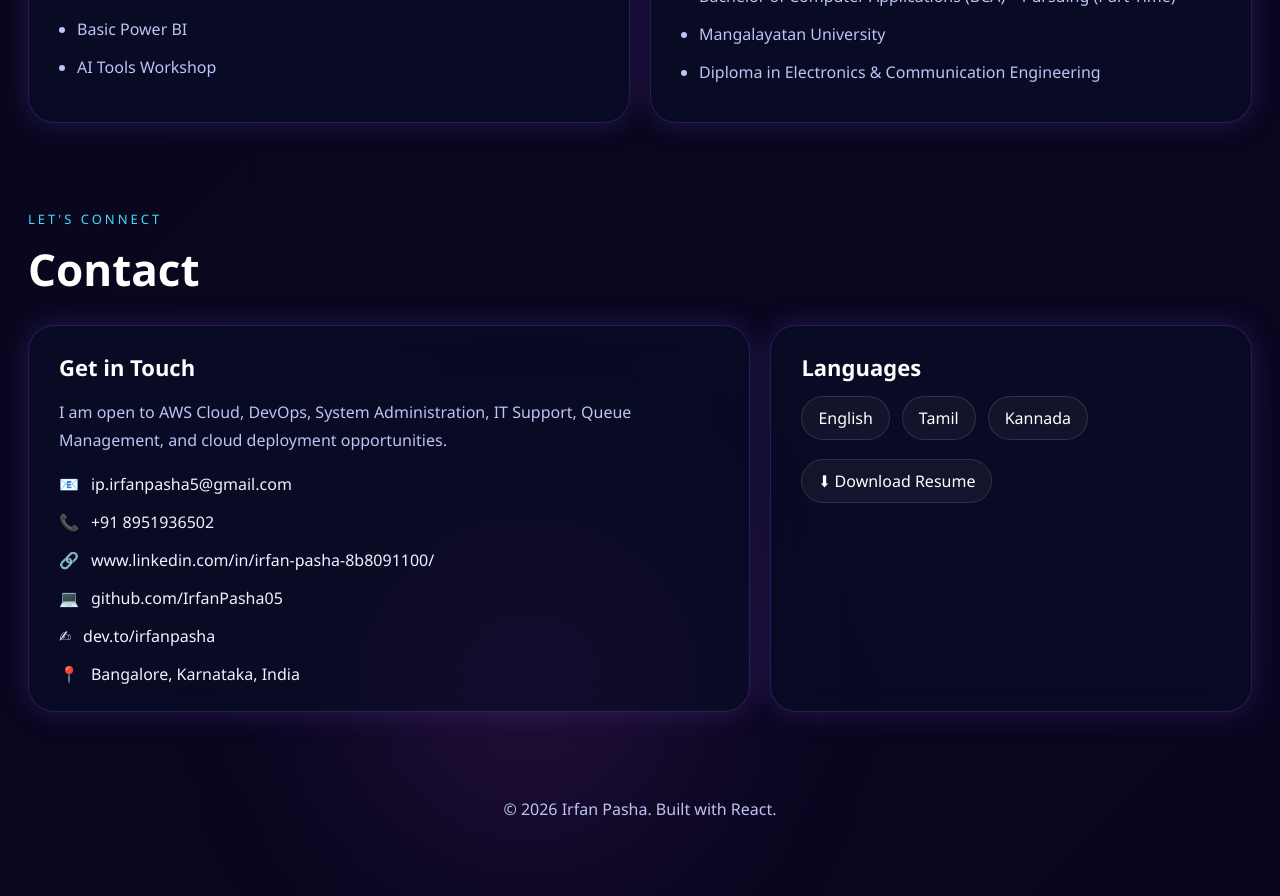
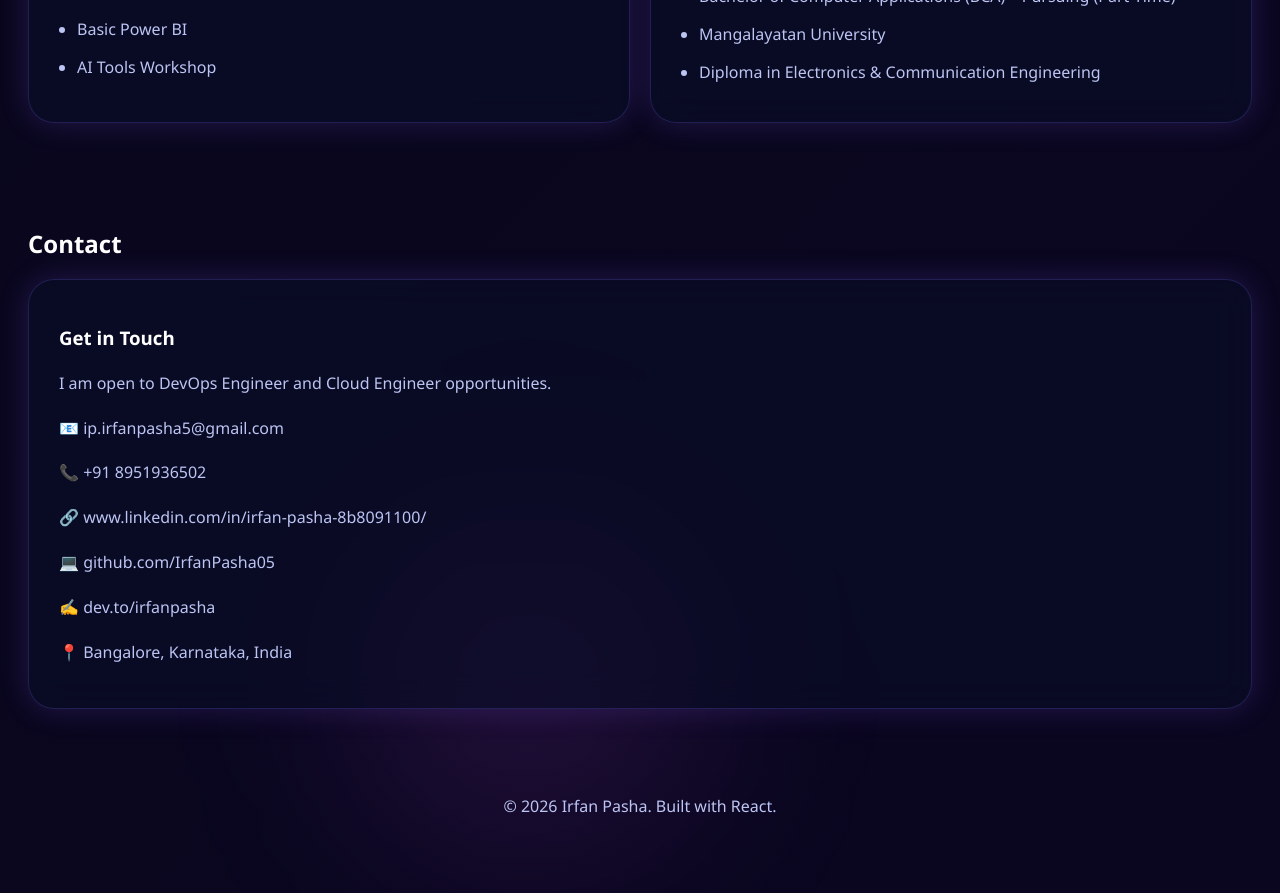
Before and after one commit to IrfanPasha05/my-portfolio, a React (Create React App) app: page / in a window 1280 px wide. Shown: the part 7220-8116 px from the top of the page. Built offline with nearby package versions, Linux system fonts and the light colour scheme.

Commit message:
Updated portfolio content

```diff
--- a/src/components/Contact.jsx
+++ b/src/components/Contact.jsx
@@ -1,82 +1,24 @@
 import React from "react";
 
-function Contact({ contactData }) {
+function Contact() {
   return (
-    <section className="section reveal" id="contact">
-      <div className="section-heading">
-        <span>Let's Connect</span>
-        <h3>Contact</h3>
-      </div>
+    <section className="section" id="contact">
+      <h2 className="contact-title">Contact</h2>
 
-      <div className="contact-grid">
-        <div className="glass-card contact-card">
-          <h4>Get in Touch</h4>
-          <p>{contactData.intro}</p>
+      <div className="glass-card contact-card">
+        <h3 className="contact-heading">Get in Touch</h3>
 
-          <div className="contact-list">
-            <a href={`mailto:${contactData.email}`}>
-              <span>📧</span>
-              <span>{contactData.email}</span>
-            </a>
+        <p className="contact-text">
+          I am open to DevOps Engineer and Cloud Engineer opportunities.
+        </p>
 
-            <a href={contactData.phoneLink}>
-              <span>📞</span>
-              <span>{contactData.phone}</span>
-            </a>
-
-            <a
-              href={contactData.linkedin}
-              target="_blank"
-              rel="noopener noreferrer"
-            >
-              <span>🔗</span>
-              <span>{contactData.linkedin.replace("https://", "")}</span>
-            </a>
-
-            <a
-              href={contactData.github}
-              target="_blank"
-              rel="noopener noreferrer"
-            >
-              <span>💻</span>
-              <span>{contactData.github.replace("https://", "")}</span>
-            </a>
-
-            <a
-              href={contactData.devto}
-              target="_blank"
-              rel="noopener noreferrer"
-            >
-              <span>✍</span>
-              <span>{contactData.devto.replace("https://", "")}</span>
-            </a>
-
-            <div>
-              <span>📍</span>
-              <span>{contactData.location}</span>
-            </div>
-          </div>
-        </div>
-
-        <div className="glass-card contact-card">
-          <h4>Languages</h4>
-
-          <div className="language-pills">
-            {contactData.languages.map((language, index) => (
-              <span key={`${language}-${index}`}>{language}</span>
-            ))}
-          </div>
-
-          <div className="contact-cta">
-            <a
-              href={contactData.resumePath}
-              target="_blank"
-              rel="noopener noreferrer"
-              className="resume-btn"
-            >
-              ⬇ Download Resume
-            </a>
-          </div>
+        <div className="contact-details">
+          <p>📧 ip.irfanpasha5@gmail.com</p>
+          <p>📞 +91 8951936502</p>
+          <p>🔗 www.linkedin.com/in/irfan-pasha-8b8091100/</p>
+          <p>💻 github.com/IrfanPasha05</p>
+          <p>✍️ dev.to/irfanpasha</p>
+          <p>📍 Bangalore, Karnataka, India</p>
         </div>
       </div>
     </section>
```
